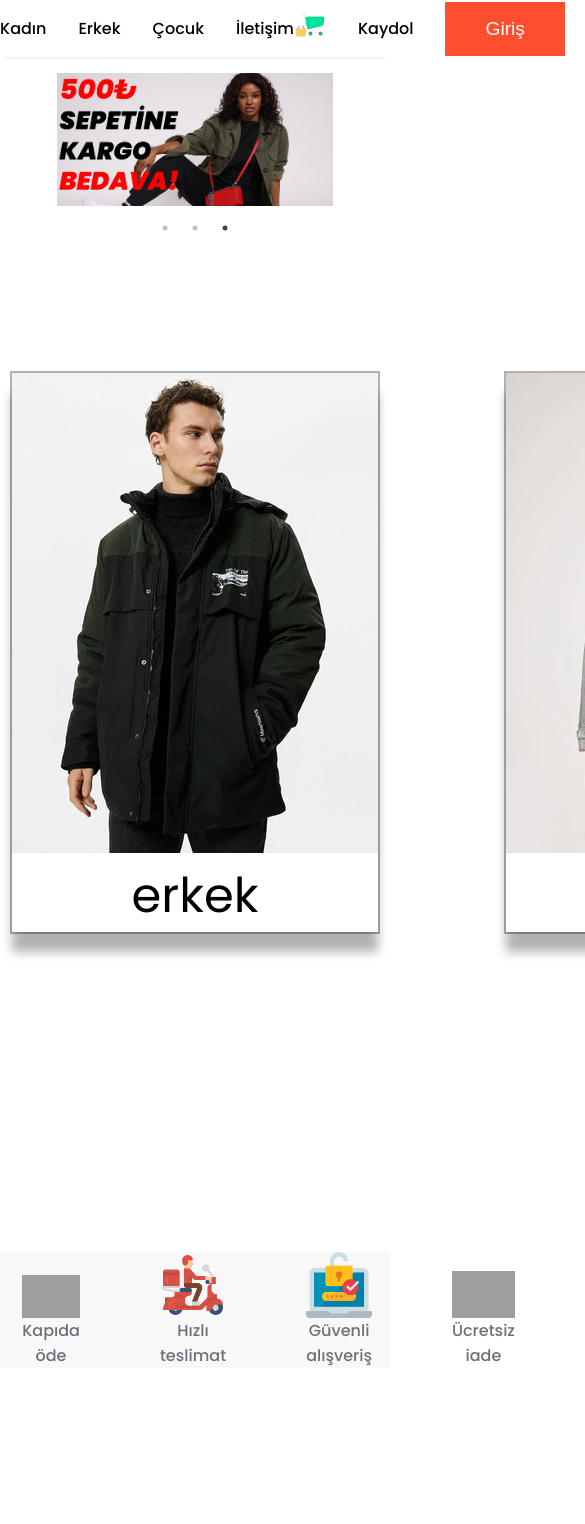
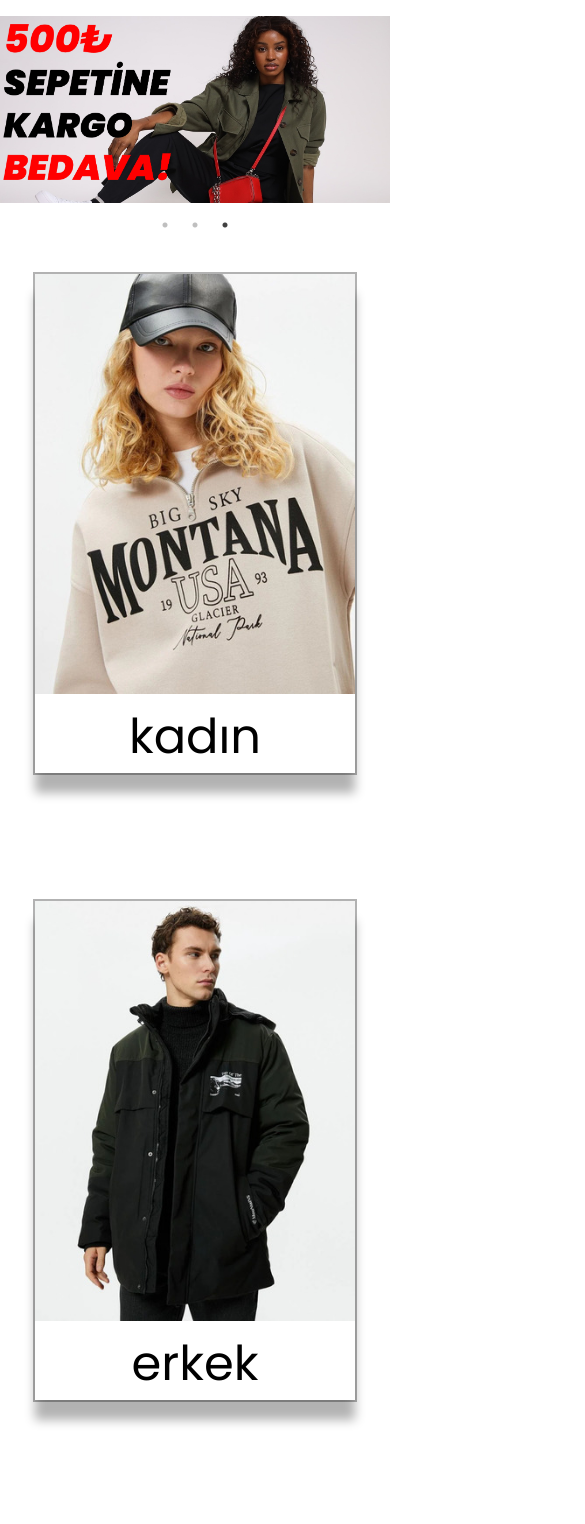
Before and after one commit to emirhancopoglu/e-commerce-reactjs, a React (Create React App) app: page /home in a window 390 px wide. Shown: the top 1524 px of the page, 585 px wide, since content can reach past the window. Built offline with nearby package versions, Linux system fonts and the light colour scheme; grey boxes are pictures that could not be loaded.

Commit message:
live demo responsive test

```diff
--- a/src/Components/Carousel/Carousel.css
+++ b/src/Components/Carousel/Carousel.css
@@ -7,3 +7,11 @@
 .heroimagemodels {
   max-width: 100%;
 }
+
+@media (max-width: 400px) and (min-width: 240px) {
+  .maincarouselcontainer {
+    max-width: 100%;
+    margin: 0 auto;
+    margin-top: 1rem;
+  }
+}
--- a/src/Components/Footer/Footer.css
+++ b/src/Components/Footer/Footer.css
@@ -112,3 +112,9 @@
   font-weight: 600;
   margin: 0;
 }
+@media (max-width: 400px) and (min-width: 240px) {
+  .footerdetails {
+    display: flex;
+    flex-direction: column;
+  }
+}
--- a/src/Components/Header/Header.css
+++ b/src/Components/Header/Header.css
@@ -73,3 +73,14 @@
   background-color: #fa4226;
   box-shadow: 0 10px 15px 0 rgba(255, 83, 48, 0.5);
 }
+
+@media (max-width: 400px) and (min-width: 240px) {
+  .header {
+    display: none;
+  }
+}
+@media (max-width: 768px) and (min-width: 320px) {
+  .header {
+    display: none;
+  }
+}
--- a/src/Components/Hero/Hero.css
+++ b/src/Components/Hero/Hero.css
@@ -55,3 +55,43 @@
   color: black;
   text-decoration: none;
 }
+
+@media (max-width: 400px) and (min-width: 240px) {
+  .herosection {
+    display: flex;
+    flex-direction: column;
+  }
+  .herosectioncontainer {
+    display: flex;
+    flex-direction: column;
+    justify-content: center;
+    flex-wrap: wrap;
+    align-content: center;
+    gap: 4rem;
+    margin-top: 4rem;
+  }
+  .herosectionkid {
+    display: flex;
+    flex-direction: column;
+    width: 100%;
+  }
+  .herosectionman {
+    display: flex;
+    flex-direction: column;
+    width: 100%;
+  }
+  .herosectionwomen {
+    display: flex;
+    flex-direction: column;
+    width: 100%;
+  }
+  .herosectionwomen img {
+    width: 20rem;
+  }
+  .herosectionman img {
+    width: 20rem;
+  }
+  .herosectionkid img {
+    width: 20rem;
+  }
+}
--- a/src/Components/Hero/Hero.js
+++ b/src/Components/Hero/Hero.js
@@ -16,6 +16,7 @@
             kadın
           </Link>
         </div>
+
         <div className="herosectionman">
           <Link to={"/men"}>
             <img src={manshop} alt="Man"></img>{" "}
--- a/src/Components/Information/Information.css
+++ b/src/Components/Information/Information.css
@@ -23,3 +23,23 @@
   flex-direction: column;
   justify-content: flex-end;
 }
+@media (max-width: 400px) and (min-width: 240px) {
+  .informationcontainer {
+    display: flex;
+    flex-direction: column;
+    gap: 2rem;
+    margin-top: 5rem;
+    margin-bottom: 5rem;
+  }
+  .informationcontainer img {
+    width: 5rem;
+    height: 100%;
+  }
+  .informationcompany {
+    display: flex;
+    align-items: center;
+  }
+  .company-text {
+    font-size: 1.3rem;
+  }
+}
```
Also changed, not shown: 7 other files (tests, documents, lock files or other folders).
